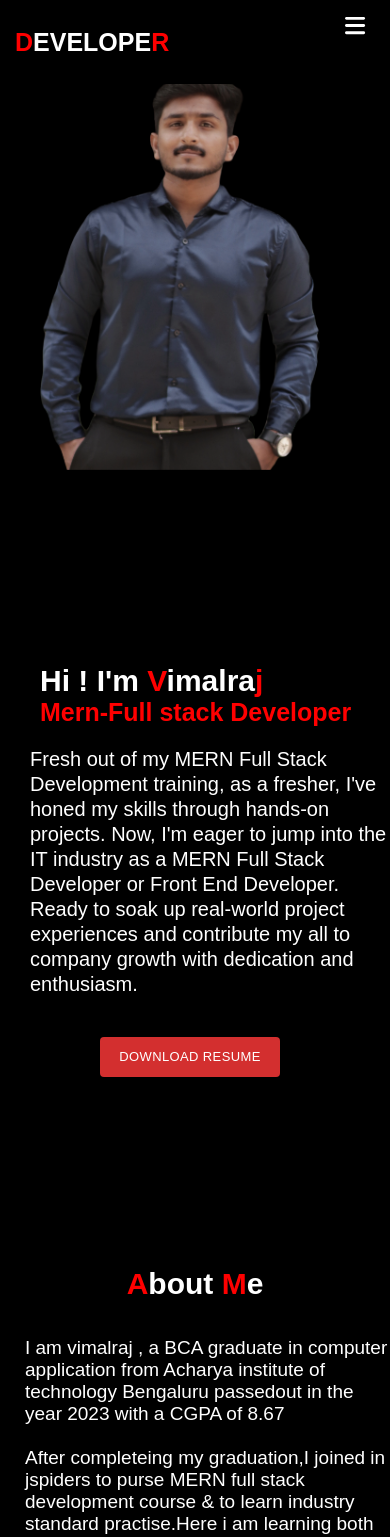
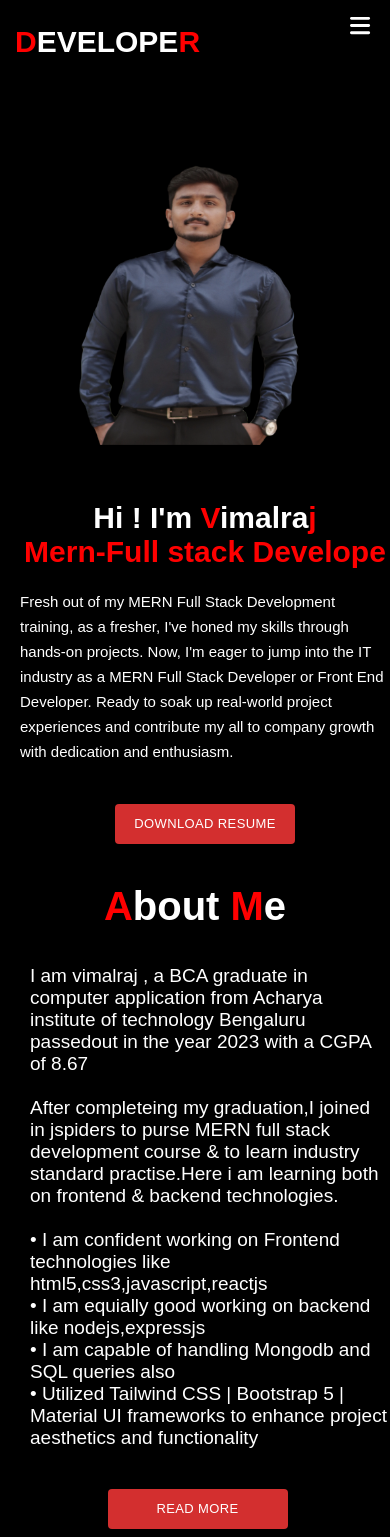
Before and after one commit to vimalraj004/My-Portfolio, a React (Create React App) app: page / in a window 390 px wide. Shown: the top 1537 px of the page. Built offline with nearby package versions, Linux system fonts and the light colour scheme.

Commit message:
All new file uploaded

```diff
--- a/src/components/About.jsx
+++ b/src/components/About.jsx
@@ -33,9 +33,8 @@ After completeing my graduation,I joined in jspiders to purse MERN full stack de
 • I am equially good working on backend like nodejs,expressjs<br/>
 • I am capable of handling Mongodb and SQL queries also<br/>
 • Utilized Tailwind CSS | Bootstrap 5 | Material UI frameworks to enhance project aesthetics and functionality</p>
-<div id="readmorepara" style={{display:readmore?"block":"none",fontSize:"20px",marginLeft:"30px",marginTop:"10px",lineHeight:"25px"}}>
-  <p>• I have worked on 6 Projects using these technologies with the guidence of the faculty at Jspiders.I consider myself as a result oriented person, I usually complete the tasks before the deadlines.<br/><br/>• I am adabtable to work in teams, I take the feedback of the seniors positivily.I am willing to work under the guidence of seniors.I am here seeking opportunity to put my education & skills into real-time project work.I want mentorship to groom my skills for the future projects of the company.I will be happy to get this opportunity & I am sure I will not disappoint my selection.
-</p>
+<div id="readmorepara" style={{display:readmore?"block":"none"}}>
+  <p style={{fontSize:"18px",marginLeft:"30px",marginTop:"10px",lineHeight:"25px"}}>• I have worked on 6 Projects using these technologies with the guidence of the faculty at Jspiders.I consider myself as a result oriented person, I usually complete the tasks before the deadlines.<br/><br/>• I am adabtable to work in teams, I take the feedback of the seniors positivily.I am willing to work under the guidence of seniors.I am here seeking opportunity to put my education & skills into real-time project work.I want mentorship to groom my skills for the future projects of the company.I will be happy to get this opportunity & I am sure I will not disappoint my selection.</p>
 
 </div>
 
--- a/src/components/Home.jsx
+++ b/src/components/Home.jsx
@@ -19,7 +19,7 @@ const Home = () => {
   return (
     <div id={style.home} style={{backgroundColor:theme?"white":"black",color:theme?"black":"white"}}>
       <div id={style.home2}>
-            <img style={{height:"900px",width:"500px",marginLeft:"90px",marginTop:"120px"}} src={img1} alt="" />
+            <img className={style.img}  src={img1} alt="" />
          </div>
          <div id={style.home1}>
         <h1> Hi !  I'm <span style={{color:"red"}}>V</span>imalra<span style={{color:"red"}}>j</span></h1>
--- a/src/components/Project.jsx
+++ b/src/components/Project.jsx
@@ -54,7 +54,7 @@ const Project = () => {
                 </div>
              </div>
              </div>
-             <Button onClick={getseemore} varient="contained" sx={{bgcolor:"red",color:"white",marginTop:"60px",marginLeft:{lg:"700px",md:"300px"},display:seemore?"none":"block"}}>See More</Button>
+             <Button className={style.button} onClick={getseemore} varient="contained" sx={{bgcolor:"red",color:"white",marginTop:"60px",marginLeft:{lg:"700px",md:"300px"},display:seemore?"none":"block"}}>See More</Button>
         <div id={style.cardsp2}>
           <div id={style.card1}>
                 <img src={img4} alt="" style={{width:"100%",height:"100%"}} />
--- a/src/components/Skills.jsx
+++ b/src/components/Skills.jsx
@@ -117,7 +117,7 @@ const Skills = () => {
       <div id={style.heading} style={{display:"flex",justifyContent:"center"}} data-aos="fade-down"><h1 style={{fontSize:"50px",marginTop:"60px"}}><span style={{color:"red"}}>S</span>kill<span  style={{color:"red"}}>s</span></h1></div>
       <div id={style.wrapup}>
       <div id={style.skillsp1}>
-        <h1 style={{marginLeft:"190px"}} data-aos="fade-right"><span style={{color:"red"}}>T</span>echnical Skill<span style={{color:"red"}}>s</span></h1>
+        <h1 style={{marginLeft:"180px"}} data-aos="fade-right"><span style={{color:"red"}}>T</span>echnical Skill<span style={{color:"red"}}>s</span></h1>
         <section id={style.containers} data-aos="fade-right" style={{marginLeft:"60px"}}>
                <div id={style.text}>
                 <img src={html} style={{backgroundColor:"black",height:"40px",width:"40px"}} alt="" />
--- a/src/components/Style.module.css
+++ b/src/components/Style.module.css
@@ -141,7 +141,7 @@ html{
 
 /* --------------------------Mobile responsive(navbar) ------------------------------------------------------------- */
 
-@media (max-width: 780px) {
+@media (max-width: 426px) {
     #nav {
 
       height: 10vh;
@@ -153,18 +153,18 @@ html{
       /* border: 2px solid red; */
 
     }
-    #navp1{
+    #nav>#navp1{
         height: 100%;
-        width: 50%;
+        width: 60%;
         /* border: 2px solid red; */
     }
-    #navp1>h1{
-        font-size: 25px;
+  #nav>#navp1>h1{
+        font-size: 30px;
         margin-left: 15px!important;
     }
     #navp2{
         height: 100%;
-        width: 50%;
+        width: 40%;
         /* border: 2px solid aqua; */
         display: flex;
         /* flex-direction: column; */
@@ -180,13 +180,14 @@ html{
 
     #navp2>ol{
         /* border: 2px solid aqua; */
-        /* background-color: black; */
+        background-color: black;
         border-radius: 5px;
-        height: 50vh;
+        height: 93vh;
         transition: all 3s ease;
         display: none;
         flex-direction: column;
-        align-items: flex-start;
+        justify-content: start;
+        align-items: center;
         position: fixed;
         top: 46px;
         right: -1;
@@ -194,6 +195,7 @@ html{
         z-index: 10;
         width: 100%;
         /* box-shadow: 0px 0px 10px white; */
+        animation:slideleft 0.5s ease-in-out forwards;
 
 
     }
@@ -208,9 +210,15 @@ html{
       }
 
     #navp2>ol>li{
-        margin-bottom: 20px;
+        /* margin-bottom: 20px; */
         /* border: 1px solid white; */
         cursor: pointer;
+        width: 100%;
+        text-align: center;
+        display: flex;
+        justify-content: center;
+        align-items: center;
+        height: 50px;
     }
     #navp2>ol>li>a::after{
         content: "";
@@ -227,6 +235,35 @@ html{
     }
 
 
+  }
+  @media (max-width:769px){
+    #nav {
+
+        height: 10vh;
+        width: 100%;
+        /* background-color: black; */
+        display: flex;
+        position:fixed;
+        z-index: 10;
+        /* border: 2px solid red; */
+
+      }
+      #navp1{
+        height: 100%;
+        width: 40%;
+        /* border: 2px solid red; */
+    }
+    #navp1>h1{
+        font-size: 35px;
+        margin-left: 15px!important;
+    }
+    #navp2{
+        height: 100%;
+        width: 60%;
+        /* border: 2px solid aqua; */
+        display: flex;
+        /* flex-direction: column; */
+    }
   }
 /* -------------------------------------------------Home-------------------------------------------- */
 #home{
@@ -280,8 +317,8 @@ html{
 
 }
 #home2>img{
-    height:"900px";
-    width:"500px";
+    height:900px;
+    width:500px;
     margin-left: 90px;
     margin-top: 120px;
     animation: slidedown 2s ease forwards  ;
@@ -293,9 +330,15 @@ html{
     margin-left: 45px !important;
 }
 /* --------------------------Mobile responsive(Home) ----------------------------------------------------------- */
-@media (max-width:780px){
+
+@media (max-width:376px) {
+    #home1>span{
+        font-size: 20px !important;
+    }
+}
+@media (max-width:426px){
     #home{
-        height: 150vh;
+        height: 100vh !important;
         width: 100%;
         /* border: 2px solid red; */
         /* color:black; */
@@ -304,19 +347,20 @@ html{
         background-color: black;
     }
     #home1{
-        height: 100%;
-        width: 100%;
+        height: 50% !important;
+        width: 100% !important;
         /* border: 2px solid red; */
-        /* margin-top: 55px; */
+        margin-top: 10px;
         display: flex;
         flex-direction: column;
         justify-content: center;
-        /* align-items: end; */
+        align-items:center ;
         /* color:  white; */
 
     }
-    #home1>h1{
+    #home>#home1>h1{
        font-size: 30px;
+       margin-top: 1px !important;
 
     }
     #home1>span{
@@ -330,26 +374,107 @@ html{
        line-height: 25px;
          animation: slideright 1s ease forwards;
          opacity: 0;
-         font-size: 20px;
+         font-size: 15px;
     }
    #home1>Button{
-          margin-left: 100px !important;
+          margin-left: 120px !important;
+    }
+  #home2{
+        height: 50% !important;
+        width: 100% !important;
+        /* border: 2px solid red; */
+        overflow: hidden !important;
+        display: flex;
+        justify-content: center;
+        align-items:center;
+    }
+   #home>#home2>.img{
+
+        height: 280px !important;
+        width:  220px !important;
+        margin: 0 2rem;
+        /* border: 2px solid red; */
+         /* display: none; */
+    }
+
+}
+@media (max-width:769px){
+    #home{
+         /* border: 2px solid red;  */
+        height: auto;
+    }
+    #home1{
+        height: 40% ;
+        width: 65%;
+        /* border: 2px solid red; */
+        /* margin-top: 55px; */
+        display: flex;
+        flex-direction: column;
+        justify-content: center;
+        /* align-items: end; */
+        /* color:  white; */
+
     }
     #home2{
-        height: 60%;
-        width: 100%;
+        height: 90vh !important;
+        width: 35%;
         /* border: 2px solid red; */
-        overflow: hidden;
+        overflow: hidden !important;
+    }
+   #home>#home2>img{
+      height: 400px !important;
+      width: 280px !important;
+      /* border: 2px solid red; */
+      margin-left: 20px !important;
+    }
+
+}
+@media (max-width:1025px){
+    #home{
+        height: auto;
+    }
+
+    #home2{
+        height:90vh;
+        width: 50%;
+        /* border: 2px solid red; */
+        overflow: hidden !important;
     }
     #home2>img{
-        height: 400px !important;
-        width: 280px !important;
-        margin-left: 40px !important;
-        margin-top: 70px !important;
+        height: 600px !important;
+        width: 300px !important;
+        margin-left: 80px !important;
+        margin-top: 120px !important;
         animation: slidedown 2s ease forwards !important ;
         /* animation-delay: .5s; */
         opacity: 0 ;
     }
+    #home1{
+        /* border: 2px solid red; */
+        height: 90vh;
+    }
+    #home1>h1{
+        font-size: 40px;
+        margin-top: 20px;
+        margin-left: 20px;
+
+     }
+     #home1>span{
+        font-size: 30px;
+        color: red;
+        margin-left: 20px;
+    }
+    #home1>p{
+        margin-top: 20px;
+        margin-left: 20px;
+       line-height: 25px;
+         animation: slideright 1s ease forwards;
+         opacity: 0;
+         font-size: 15px;
+    }
+    #home1>Button{
+        margin-left: 20px !important;
+  }
 }
 
 
@@ -387,8 +512,10 @@ html{
   margin-left: 30px;
    font-size: 20px;
  }
+
+
 /* --------------------------Mobile responsive(About) ----------------------------------------------------------- */
-@media (max-width:780px){
+@media (max-width:426px){
     #About{
         height: auto;
         width: 100%;
@@ -400,7 +527,7 @@ html{
     #Aboutp1{
         height: 20%;
         width: 100%;
-        border: 2px solid red;
+        /* border: 2px solid red; */
         display: flex;
         align-items: center;
         justify-content: center;
@@ -426,21 +553,77 @@ html{
         /* flex-wrap:wrap; */
     }
     #Aboutp2>h1{
-        margin-top: 1px;
+        margin-top: 20px;
         font-size: 30px;
      }
      #Aboutp2>p{
         margin-left: 25px;
-         font-size: 19px;
+         font-size: 18px;
        }
        #Aboutp2>Button{
         margin-left: 5px !important;
        }
        #readmorepara{
-        font-size: 10px !important;
+        font-size: 20px !important;
+        margin-left: 30px !important;
+        margin-top: 10px !important;
         line-height: 20px !important;
        }
 
+}
+@media (max-width:769px){
+    #Aboutp1{
+        display: none;
+
+    }
+    #Aboutp2{
+        /* border: 2px solid red; */
+        width: 100% !important;
+    }
+}
+@media (max-width:1025px){
+    #About{
+        height: auto;
+        width: 100%;
+        /* border: 2px solid red; */
+        background-color: black;
+        display: flex;
+    }
+    #Aboutp1{
+        height: 94vh;
+        /* border: 2px solid red; */
+    }
+    #Aboutp1>img{
+        height: 450px !important;
+        width: 280px !important;
+        border-radius: 20px !important;
+        box-shadow: 0px 0px 30px red;
+        margin-top: 10px !important;
+
+    }
+    #Aboutp2{
+        height: 100%;
+        width: 60%;
+        /* border: 2px solid red; */
+        display: flex;
+        align-items: center;
+        /* justify-content: center; */
+        flex-direction: column;
+    }
+    #Aboutp2>h1{
+       margin-top: 40px;
+       font-size: 40px;
+    }
+    #Aboutp2>p{
+      margin-left: 30px;
+       font-size: 19px;
+     }
+    #Aboutp2>#readmorepara>p{
+        font-size: 18px;
+       margin-left: 30px;
+        margin-top: 10px;
+       line-height: 25px;
+     }
 }
 /* -------------------------------------------------skills-------------------------------------------- */
 #skills{
@@ -607,7 +790,13 @@ position: relative;
 z-index: 2;
 }
 /* --------------------------Mobile responsive(skills) ----------------------------------------------------------- */
-@media (max-width:780px){
+@media (max-width:376px){
+    #skillsp2>h1{
+        /* border: 2px solid red; */
+        font-size: 32px !important;
+    }
+}
+@media (max-width:426px){
     #skills{
         height: auto;
         width: 100%;
@@ -618,6 +807,7 @@ z-index: 2;
     #heading>h1{
         font-size: 35px !important;
         margin-top: 30px !important;
+
     }
     #wrapup{
         display: flex;
@@ -630,8 +820,11 @@ z-index: 2;
     }
     #skillsp1>h1{
         font-size: 25px;
-        margin-left: 100px !important;
+        margin: 0 2rem;
         margin-top: 10px;
+        /* border: 2px solid red; */
+        text-align: center;
+
     }
     #containers{
         margin-left: 80px !important;
@@ -647,13 +840,14 @@ z-index: 2;
         margin-top: 12px !important;
     }
     #skillsp2{
-        height:100%;
+        height:60vh !important;
         width: 100%;
         /* border: 2px solid red; */
 
     }
     #skillsp2>h1{
-        margin-left: 80px !important;
+        margin: 0 2rem;
+        text-align: center;
         font-size: 25px;
         margin-top: 25px;
     }
@@ -702,7 +896,51 @@ z-index: 2;
     }
 
 }
+@media (max-width:769px){
+    #skills{
+        /* border: 2px solid red; */
+    }
+    #skillsp1{
+        /* border: 2px solid red; */
+    }
+    #skillsp2{
+        height: 92vh;
+        /* border: 2px solid red; */
+    }
+  #wrapup>#skillsp1>h1{
+        margin-left: 50px !important;
+        /* border: 2px solid red; */
+    }
+    #wrapup>#skillsp2>h1{
+        margin-left: 50px !important;
+        /* border: 2px solid red; */
+    }
+}
 
+@media (max-width:1025px){
+    #skills{
+        /* border: 2px solid red; */
+        height: auto;
+    }
+    #circlepart2>#circleprograssbar{
+        margin-left: 40px;
+    }
+    #heading>h1{
+        font-size: 35px !important;
+        margin-top: 20px !important;
+        margin-bottom: 20px !important;
+    }
+    #skillsp2>h1{
+        margin-left: 100px !important;
+        font-size: 33px;
+
+    }
+    #skillsp1>h1{
+        margin-left: 100px !important;
+        font-size: 33px;
+
+    }
+}
 
 /* -------------------------------------------------project-------------------------------------------- */
 #Project{
@@ -759,7 +997,7 @@ z-index: 2;
     height: 70%;
     }
 /* --------------------------Mobile responsive(Projects) ----------------------------------------------------------- */
-@media (max-width:780px){
+@media (max-width:426px){
     #Project{
         height:auto !important ;
         width: 100%;
@@ -786,7 +1024,7 @@ z-index: 2;
     }
     #card1,#card2,#card3{
         height: 50vh;
-        width: 50%;
+        width: 250PX !important;
         /* border: 2px solid red; */
         margin-top: 40px;
         position: relative;
@@ -841,6 +1079,51 @@ z-index: 2;
 
 
 }
+@media (max-width:769px){
+    #Project{
+        /* border: 2px solid red; */
+    }
+    #Project>.button{
+        margin-top: 40px !important;
+        margin-left: 340px !important;
+        /* margin-right: 20px; */
+        /* display: none !important; */
+     }
+}
+@media (max-width:1025px){
+    #Project{
+        /* border: 2px solid red; */
+        height: auto;
+    }
+    #Project>h1{
+        margin-top: 30px !important;
+    }
+    #Project>Button{
+        margin-top: 40px !important;
+        margin-left: 460px !important;
+
+        /* display: none !important; */
+     }
+     #cardsp1,#cardsp2{
+        margin-top: 40px;
+        display: flex;
+        justify-content: space-evenly;
+        align-items: center;
+        /* border: 2px solid red; */
+    }
+    #card1,#card2,#card3{
+        height: 40vh;
+        width: 20%;
+        /* border: 2px solid red; */
+        margin-top: 30px;
+        position: relative;
+        border-radius: 5px;
+
+
+        transition:transform 0.5s;
+        box-shadow: 0px 0px 10px whitesmoke;
+    }
+}
 
 
 /* -------------------------------------------------Contact-------------------------------------------- */
@@ -870,36 +1153,69 @@ z-index: 2;
     align-items: center;
 }
 /* --------------------------Mobile responsive(contact) ----------------------------------------------------------- */
-  @media (max-width:780px){
+@media (max-width:376px){
+    #Contact{
+        /* border: 2px solid red; */
+    }
+    #Contact>#Contactp1{
+        /* border: 2px solid red; */
+        width: 80% !important;
+        display: flex;
+
+    }
+  #Contact>#Contactp1>.h1{
+        /* border: 2px solid red; */
+        margin: 0 2rem;
+        text-align: center;
+     }
+}
+@media (max-width:426px){
     #Contact{
         height:auto !important;
-        width: 100%;
+        width: 100% !important;
         /* border: 2px solid red; */
         background-color: black;
         display: flex;
         flex-direction: column;
 
     }
-    #Contactp1{
-        height: 100%;
-        width: 100%;
-        /* border: 2px solid red; */
+    #Contact>#Contactp1{
+        height: 100% !important;
+        width: 90% !important ;
+        border: 2px solid red;
         display: flex;
         flex-direction: column;
         justify-content: center;
         /* align-items: center; */
         margin-top: 20px;
     }
-    #Contactp1>h1{
+   #Contact>#Contactp1>h1{
         font-size: 35px !important;
+        margin-left: 20px !important;
+        text-align: center;
+        /* border: 2PX solid red; */
+        width: 100%;
+
     }
-    #Contactp1>#phone,#email,#media{
-        margin-left: 10px !important;
+    #Contact>#Contactp1>#phone{
+        margin-left: 30px !important;
         font-size: 13px;
+
+
+    }
+    #Contact>#Contactp1>#email{
+        margin-left: 30px !important;
+        font-size: 13px;
+
+
+    }
+    #Contact>#Contactp1>#media{
+          font-size: 12px;
+          margin-left: 30px !important;
     }
     #Contactp2{
         height: auto !important;
-        width: 100%;
+        width: 100% !important;
         /* border: 2px solid red; */
         display: flex;
         flex-direction: column;
@@ -907,10 +1223,94 @@ z-index: 2;
         align-items: center;
         margin-top: 10px;
     }
+    #Contactp2>.namebox{
+        width: 300px !important;
+        margin: 0 2rem;
+        margin-left: 50px !important;
+        margin-top: 20px !important;
+    }
+    #Contactp2>.emailbox{
+        width: 300px !important;
+        margin: 0 2rem;
+        margin-left: 50px !important;
+        margin-top: 20px !important;
+    }
+    #Contactp2>.messagebox{
+        width: 300px !important;
+        margin: 0 2rem;
+        margin-left: 50px !important;
+        margin-top: 20px !important;
+    }
+
+    #Contactp2>Button{
+        display: block !important;
+        margin-left: 20px;
+    }
+  }
+  @media (max-width:769px){
+    #Contact{
+        /* border: 2px solid red; */
+    }
+    #Contactp1{
+        /* border: 2px solid red; */
+        width: 50% !important;
+    }
+   #Contact>#Contactp1>h1{
+        margin-left: 30px !important;
+        /* border: 2px solid red; */
+    }
+    #Contactp1>#phone,#email{
+        margin-left: 10px !important;
+        font-size: 13px;
+
+    }
+    #Contactp1>#media{
+          font-size: 12px;
+          margin-left: 10px !important;
+    }
+    #Contactp2{
+        /* border: 2px solid red; */
+        width: 50%;
+    }
+    #Contactp2>.namebox{
+        width: 300px !important;
+        margin-right: 40px !important;
+        margin-top: 20px !important;
+    }
+    #Contactp2>.emailbox{
+        width: 300px !important;
+        margin-right: 40px !important;
+    }
+    #Contactp2>.messagebox{
+        width: 300px !important;
+        margin-right: 40px !important;
+    }
 
     #Contactp2>Button{
         display: block !important;
         margin-right: 10px;
+    }
+  }
+  @media (max-width:1025px){
+    #Contact{
+        /* border: 2px solid red; */
+    }
+    #Contactp1{
+        height: 100%;
+        width: 50%;
+        /* border: 2px solid red; */
+        display: flex;
+        flex-direction: column;
+        justify-content: center;
+        /* align-items: center; */
+
+    }
+    #Contactp1>h1{
+        font-size: 45px !important;
+        margin-left: 90px !important;
+        margin-bottom: 20px;
+
+
     }
   }
 /* -------------------------------------------------Copy rights-------------------------------------------- */
```
Also changed, not shown: src/components/Contact.jsx (+13 -9 lines), src/components/Nav.jsx (+7 -4 lines), src/components/New Text Document.txt (deleted).
